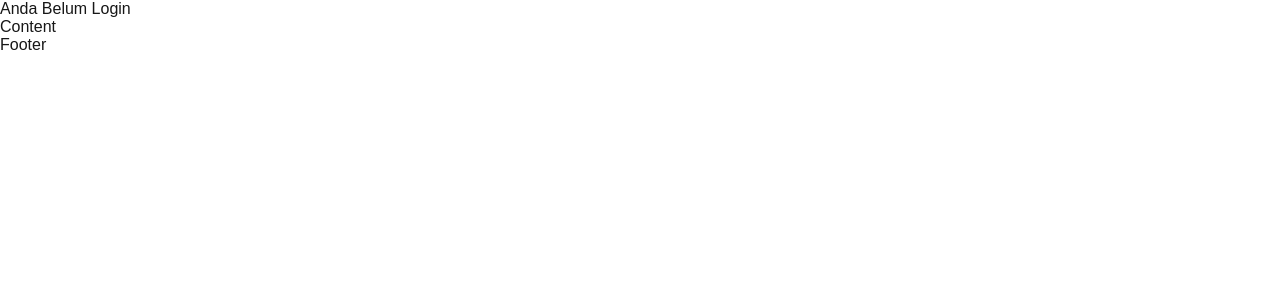
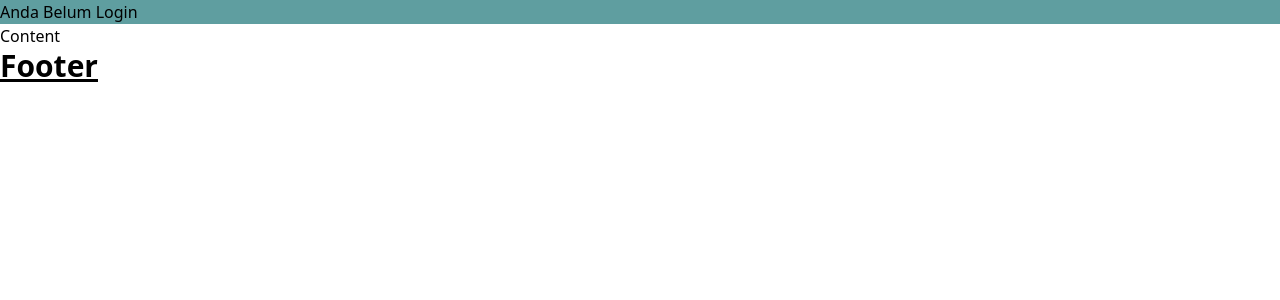
Before and after one commit to DedeNurhadiPutra/nextjs-sanbercode-batch62, a Next.js app: page / in a window 1280 px wide. Shown: the top 300 px of the page. Built offline with nearby package versions, Linux system fonts and the light colour scheme.

Commit message:
feat: tugas hari-4

```diff
--- a/components/footer/index.js
+++ b/components/footer/index.js
@@ -1,3 +1,6 @@
+// import styles from './styles.module.css';
+
 export default function Footer() {
-  return <div>Footer</div>;
+  // return <div className={styles.header}>Footer</div>;
+  return <div className='text-3xl font-bold underline'>Footer</div>;
 }
--- /dev/null
+++ b/components/footer/styles.module.css
@@ -0,0 +1,3 @@
+.header {
+  background-color: cadetblue;
+}
--- a/components/header/index.js
+++ b/components/header/index.js
@@ -1,9 +1,9 @@
 import Menu from '../menu';
 import { withAuth } from '../with-auth';
-
+import styles from './styles.module.css';
 function Header() {
   return (
-    <div>
+    <div className={styles.header}>
       <Menu />
     </div>
   );
--- /dev/null
+++ b/components/header/styles.module.css
@@ -0,0 +1,3 @@
+.header {
+  background-color: cadetblue;
+}
--- a/components/with-auth/index.js
+++ b/components/with-auth/index.js
@@ -1,9 +1,11 @@
+import styles from '../header/styles.module.css';
+
 export function withAuth(Component) {
   return function WithAuth(props) {
     const isLogin = false;
 
     if (!isLogin) {
-      return <div>Anda Belum Login</div>;
+      return <div className={styles.header}>Anda Belum Login</div>;
     }
 
     return <Component {...props} />;
--- a/pages/index.js
+++ b/pages/index.js
@@ -12,7 +12,7 @@ export default function Layout({ children, metaTitle, metaDescription }) {
         <link rel='icon' href='/favicon.ico' />
       </Head>
       <Header />
-      Content
+      <div className='background-white text-red'>Content</div>
       {children}
       <Footer />
     </div>
--- /dev/null
+++ b/postcss.config.js
@@ -0,0 +1,6 @@
+module.exports = {
+  plugins: {
+    tailwindcss: {},
+    autoprefixer: {},
+  },
+}
--- a/styles/globals.css
+++ b/styles/globals.css
@@ -1,4 +1,4 @@
-:root {
+/* :root {
   --background: #ffffff;
   --foreground: #171717;
 }
@@ -40,3 +40,15 @@ a {
     color-scheme: dark;
   }
 }
+
+.text-red {
+  color: red;
+}
+
+.background-white {
+  background-color: #fff;
+} */
+
+@tailwind base;
+@tailwind components;
+@tailwind utilities;
--- /dev/null
+++ b/tailwind.config.js
@@ -0,0 +1,8 @@
+/** @type {import('tailwindcss').Config} */
+module.exports = {
+  content: ['./app/**/*.{js,ts,jsx,tsx,mdx}', './pages/**/*.{js,ts,jsx,tsx,mdx}', './components/**/*.{js,ts,jsx,tsx,mdx}'],
+  theme: {
+    extend: {}
+  },
+  plugins: []
+};
```
Also changed, not shown: package.json (+6 -3 lines), 1 other file (tests, documents, lock files or other folders).
